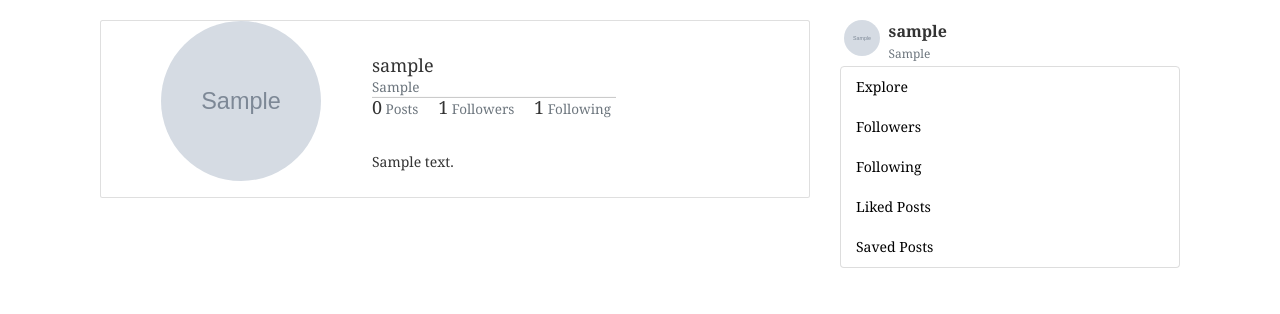
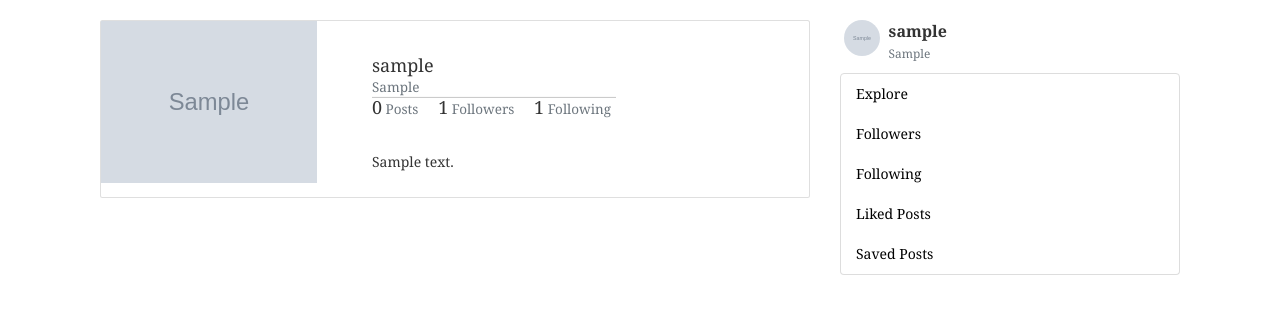
Before and after one commit to insmnia/instamiligram, a Django app: a page that uses main/users/templates/users/profile.html in a window 1280 px wide. Shown: the part 62-376 px from the top of the page. Run offline with Django 3.2, Linux system fonts and the light colour scheme; a user stored in the database is signed in; tables that the repository leaves empty hold one stand-in row (values such as "Sample post"); grey boxes marked "Sample" are stand-in pictures; data that the repository does not hold is empty; some libraries are stand-ins or nearby versions.

Commit message:
bug fixes

```diff
--- a/main/instagram/templates/instagram/layout.html
+++ b/main/instagram/templates/instagram/layout.html
@@ -94,12 +94,11 @@
     <div class="col-md-4">
       <div class="content-section">
         <div class="row">
-
           <div class="col-sm" style="max-width: 45px;margin-left: 3%;">
             <img src="{{ request.user.profile.image.url }}" alt="..."
               style="width: 36px;height: 36px;overflow: hidden;border-radius: 50%;margin-right: 5px;">
           </div>
-          <div class="col-sm" style="max-height: 5px;">
+          <div class="col-sm" style="max-width:fit-content">
             <b style="font-size:medium;">{{request.user.username}}</b><br>
             <small class="text-muted">{{user.first_name}}</small>
           </div>
--- a/main/users/templates/users/profile.html
+++ b/main/users/templates/users/profile.html
@@ -7,8 +7,8 @@
 <div class="card mb-2">
     <div class="row g-0">
         <div class="col-md-4" style="padding: 10;">
-            <img src="{{user.profile.image.url}}" class="img-fluid" alt="..."
-                style="width: 160px;height:160px;overflow: hidden;border-radius: 50%;margin-left:60px;">
+            <img src="{{user.profile.image.url}}" class="img-fluid" alt="..." style="min-width: 100%;">
+                <!-- style="width: 160px;height:160px;overflow: hidden;border-radius: 50%;margin-left:60px;"> -->
         </div>
         <div class="col-md-8">
             <div class="card-body">
```
Also changed, not shown: main/users/forms.py (+12 -2 lines), main/media/profile_pics/1.jpg (added), main/media/profile_pics/1_gx6zxmu.jpg (added), main/media/profile_pics/20210101_222913.jpg (added), main/media/profile_pics/20210101_222913_5GYHpyt.jpg (added), main/media/profile_pics/20210101_222913_PWf5EWw.jpg (added), main/media/profile_pics/20210101_222913_Q65S7zW.jpg (added), main/media/profile_pics/20210101_222913_hHcX0br.jpg (added), main/media/profile_pics/20210101_222913_nIsGsKt.jpg (added).
